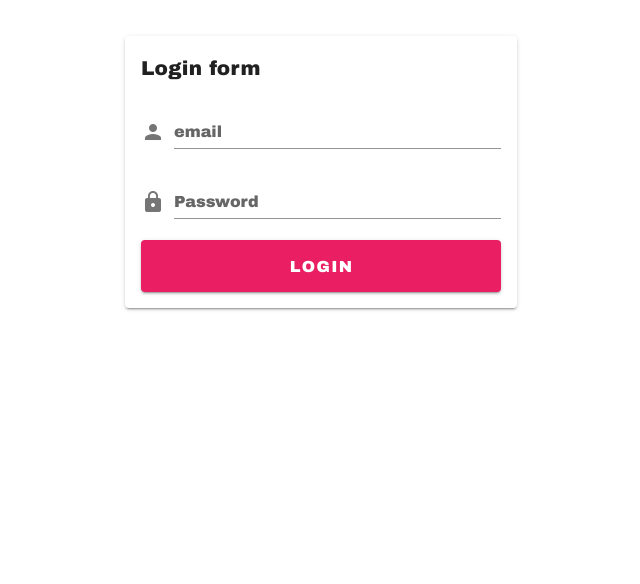
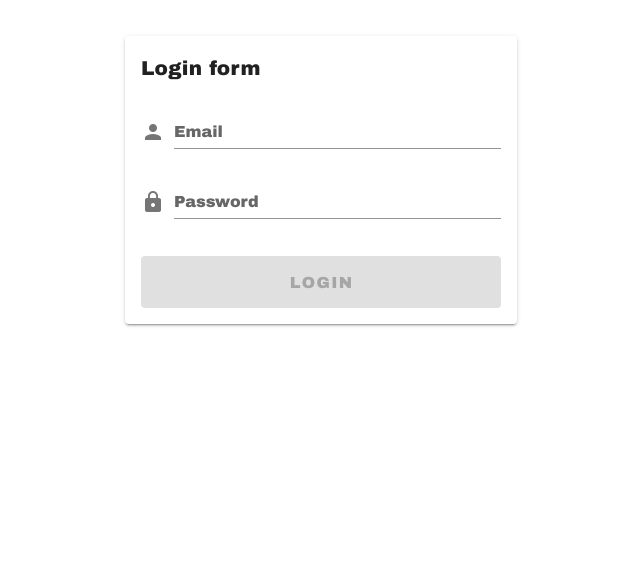
Before and after one commit to alejogastelum/vue-challenge, a Vue app: page /#/login in a window 1280 px wide. Shown: the part 216-800 px from the top of the page, without its empty margins (319-959 px from the left). Built offline with nearby package versions, Linux system fonts and the light colour scheme.

Commit message:
Login and postItem form validation added

```diff
--- a/src/App.vue
+++ b/src/App.vue
@@ -126,7 +126,8 @@ export default {
 <style>
 .v-application,
 .v-application .headline,
-.v-application .title {
+.v-application .title,
+.v-application .v-card__title > * {
   font-family: 'Archivo Black', sans-serif !important;
 }
 
--- a/src/components/Items.vue
+++ b/src/components/Items.vue
@@ -21,14 +21,21 @@
               <v-container>
                 <v-row>
                   <v-col>
-                    <v-form>
+                    <v-form
+                      v-model="valid"
+                      @submit.prevent="postItem"
+                    >
                       <v-text-field
+                        :rules="textRules"
+                        required
                         name="title"
                         label="Title"
                         type="text"
                         v-model="title"
                       ></v-text-field>
                       <v-textarea
+                        :rules="textRules"
+                        required
                         name="text"
                         label="Text"
                         type="text"
@@ -51,7 +58,13 @@
               >
                 Cancel
               </v-btn>
-              <v-btn color="accent darken-1" text @click="postItem">
+              <v-btn
+                color="accent darken-1"
+                text
+                @click="postItem"
+                type="submit"
+                :disabled="!isComplete"
+              >
                 Add Cat
               </v-btn>
             </v-card-actions>
@@ -201,6 +214,9 @@ export default {
     text: '',
     id: '',
     fabHide: false,
+    titleRules: [(v) => !!v || 'Title is required'],
+    textRules: (v) => !!v || 'Text is required',
+    valid: false,
   }),
   name: 'Items',
   computed: {
@@ -210,6 +226,9 @@ export default {
         return value !== null
       })
       return filteredItems
+    },
+    isComplete() {
+      return this.title && this.text
     },
   },
   created: function () {
@@ -282,7 +301,6 @@ export default {
     },
     handleScroll(event) {
       let y = window.scrollY
-      console.log(`${y} scroll handled: ${this.fabHide}`)
       if (y >= 200) {
         this.fabHide = false
       } else {
--- a/src/components/Login.vue
+++ b/src/components/Login.vue
@@ -7,20 +7,27 @@
             <v-img src="/logo.png"></v-img>
           </v-col>
         </v-row>
+        <v-row :class="{ 'd-none': !authFailed }">
+          <v-col>Incorrect email or password</v-col>
+        </v-row>
         <v-row class="align-center justify-center">
           <v-col cols="12" xs="12" sm="6" md="4">
             <v-card>
               <v-card-title>Login form</v-card-title>
               <v-card-text>
-                <v-form>
+                <v-form v-model="valid" @submit.prevent="login">
                   <v-text-field
+                    :rules="emailRules"
+                    required
                     prepend-icon="person"
                     name="email"
-                    label="email"
+                    label="Email"
                     type="text"
                     v-model="email"
                   ></v-text-field>
                   <v-text-field
+                    :rules="passwordRules"
+                    required
                     id="password"
                     prepend-icon="lock"
                     name="password"
@@ -28,7 +35,14 @@
                     type="password"
                     v-model="password"
                   ></v-text-field>
-                  <v-btn x-large block color="accent" @click="login"
+                  <v-btn
+                    class="mt-4"
+                    x-large
+                    block
+                    color="accent"
+                    @click="login"
+                    type="submit"
+                    :disabled="!isComplete"
                     >Login</v-btn
                   >
                 </v-form>
@@ -46,8 +60,22 @@ export default {
   data() {
     return {
       email: '',
+      emailRules: [
+        (v) => !!v || 'E-mail is required',
+        (v) => /.+@.+/.test(v) || 'E-mail must be valid',
+      ],
       password: '',
+      passwordRules: [(v) => !!v || 'Password is required'],
+      valid: false,
     }
+  },
+  computed: {
+    isComplete() {
+      return this.password && this.email
+    },
+    authFailed() {
+      return this.$store.getters.authStatus === 'error' ? true : false
+    },
   },
   methods: {
     login: function () {
@@ -56,7 +84,10 @@ export default {
       this.$store
         .dispatch('login', { email, password })
         .then(() => this.$router.push('/'))
-        .catch((err) => console.log(err))
+        .catch((err) => {
+          this.authFailed = true
+          console.log(err)
+        })
     },
   },
 }
```
